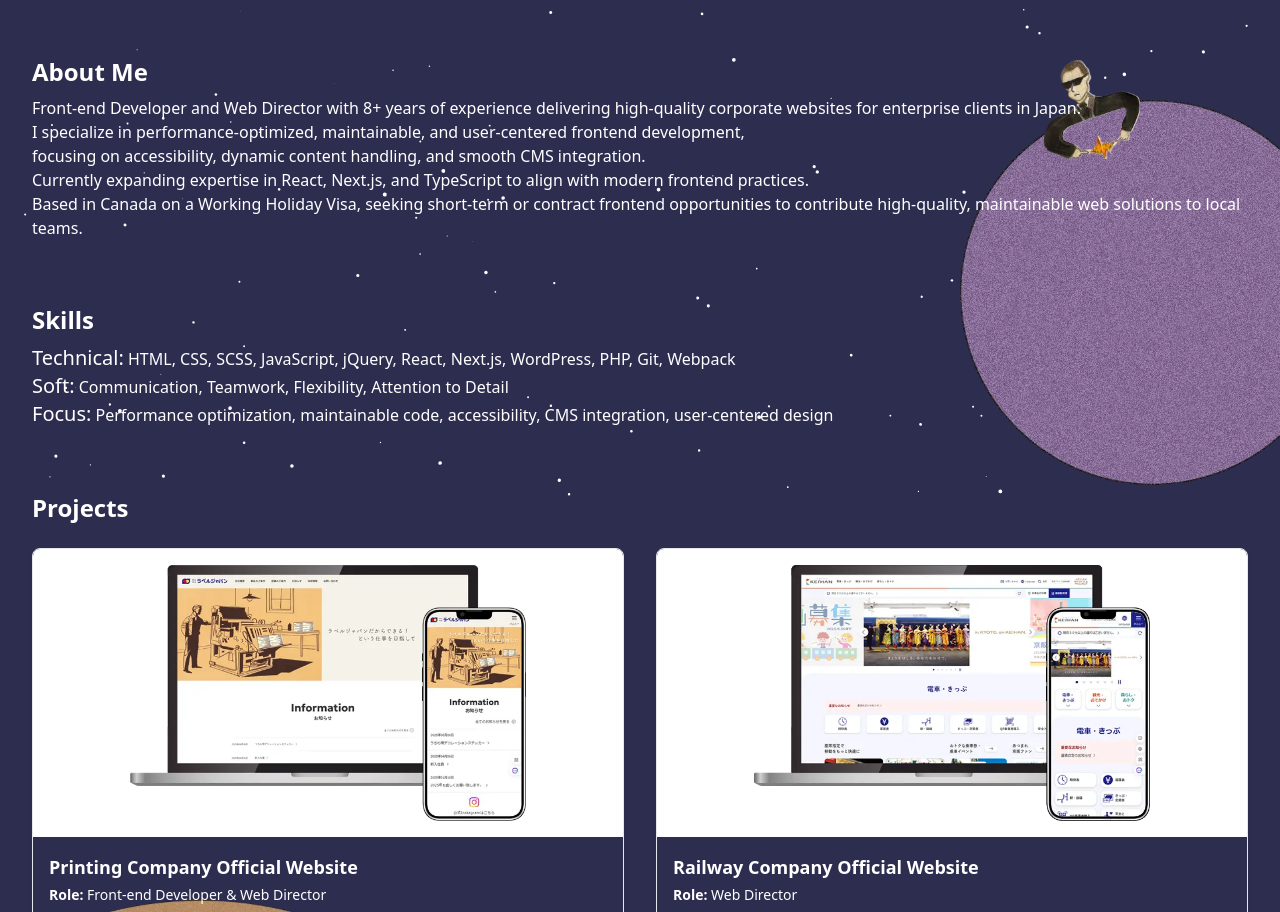
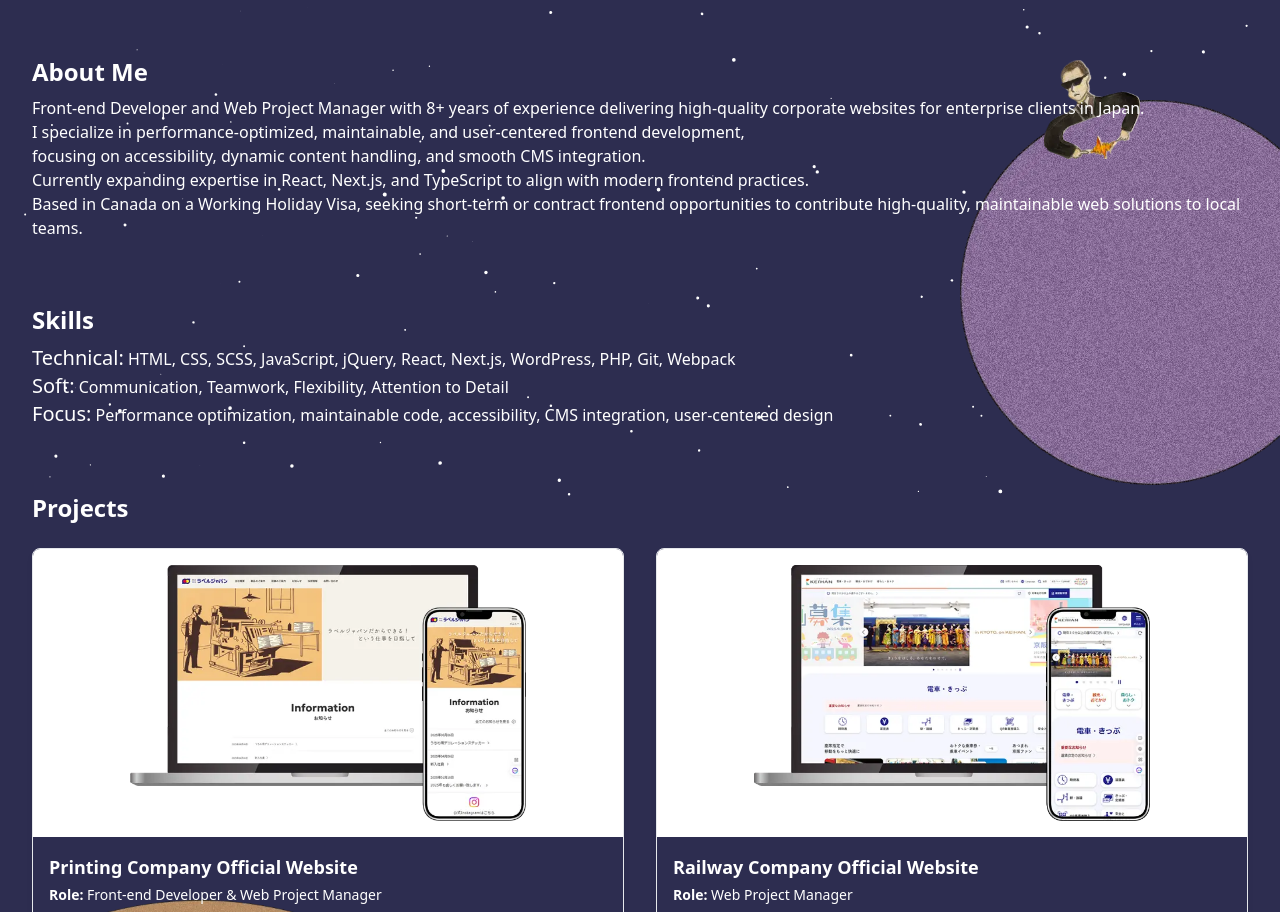
Before and after one commit to jojo-rlungrta/my-portfolio, a React (Vite) app: page / in a window 1280 px wide. Shown: the part 300-1212 px from the top of the page. Built offline with nearby package versions, Linux system fonts and the light colour scheme.

Commit message:
20251101

```diff
--- a/src/components/About.tsx
+++ b/src/components/About.tsx
@@ -2,7 +2,7 @@ export default function About() {
   return (
     <section className="mb-16">
       <h2 className="text-2xl font-semibold mb-2">About Me</h2>
-      <p>Front-end Developer and Web Director with 8+ years of experience delivering high-quality corporate websites for enterprise clients in Japan.</p>
+      <p>Front-end Developer and Web Project Manager with 8+ years of experience delivering high-quality corporate websites for enterprise clients in Japan.</p>
       <p>I specialize in performance-optimized, maintainable, and user-centered frontend development, <br />focusing on accessibility, dynamic content handling, and smooth CMS integration.</p>
       <p>Currently expanding expertise in React, Next.js, and TypeScript to align with modern frontend practices.</p>
       <p>Based in Canada on a Working Holiday Visa, seeking short-term or contract frontend opportunities to contribute high-quality, maintainable web solutions to local teams.</p>
--- a/src/components/Projects.tsx
+++ b/src/components/Projects.tsx
@@ -15,7 +15,7 @@ export default function Projects() {
       id: 1,
       title: 'Printing Company Official Website',
       url: 'https://www.label-japan.co.jp/',
-      role: 'Front-end Developer & Web Director',
+      role: 'Front-end Developer & Web Project Manager',
       tech: ['React', 'Next.js', 'PHP', 'WordPress', 'SCSS', 'JavaScript', 'jQuery', 'Webpack', 'Git'],
       description: 'Redesigned a printing company website, improving UI and mobile/tablet usability. Handled both direction and front-end development, including a contact form and WordPress integration for easy content management.',
       img: project1,
@@ -24,7 +24,7 @@ export default function Projects() {
       id: 2,
       title: 'Railway Company Official Website',
       url: 'https://www.keihan.co.jp/',
-      role: 'Web Director',
+      role: 'Web Project Manager',
       tech: ['SCSS', 'JavaScript', 'jQuery', 'Webpack'],
       description: 'Led a large-scale renewal by consolidating three railway websites into one, improving accessibility and site management.',
       img: project2,
@@ -33,7 +33,7 @@ export default function Projects() {
       id: 3,
       title: 'Credit Card Company Official Website',
       url: 'https://www.eposcard.co.jp/',
-      role: 'Web Director',
+      role: 'Web Project Manager',
       tech: ['SCSS', 'JavaScript', 'jQuery', 'Webpack'],
       description: 'Directed the redesign of a platinum credit card landing page, tripling applications through improved design and usability.',
       img: project3,
--- a/src/components/WorkExperience.tsx
+++ b/src/components/WorkExperience.tsx
@@ -5,7 +5,7 @@ export default function WorkExperience() {
       <div className="space-y-6">
         <div>
           <h3 className="font-bold">Label Japan Co., Ltd. — Tokyo, Japan</h3>
-          <p className="mt-4">Web Director / Front-end Developer (Oct 2024 – Sep 2025)</p>
+          <p className="mt-4">Web Project Manager / Front-end Developer (Oct 2024 – Sep 2025)</p>
           <ul className="list-disc list-outside pl-5 mt-2 space-y-1">
             <li>Managed full redesign of a printing company website, improving UI and mobile/tablet usability.</li>
             <li>Developed a contact form to improve contact between company and potential clients using React, Next.js, and PHP.</li>
@@ -15,7 +15,7 @@ export default function WorkExperience() {
         </div>
         <div>
           <h3 className="font-bold">Atlas21 Co., Ltd. — Tokyo, Japan</h3>
-          <p className="mt-4">Web Director (Apr 2023 – Oct 2024)</p>
+          <p className="mt-4">Web Project Manager (Apr 2023 – Oct 2024)</p>
           <ul className="list-disc list-outside pl-5 mt-2 space-y-1">
             <li>Directed the redesign of a platinum credit card landing page, increasing applications threefold through better design and usability.</li>
             <li>Led a large-scale renewal of a railway company’s website by combining three sites into one for improved accessibility and management.</li>
```
